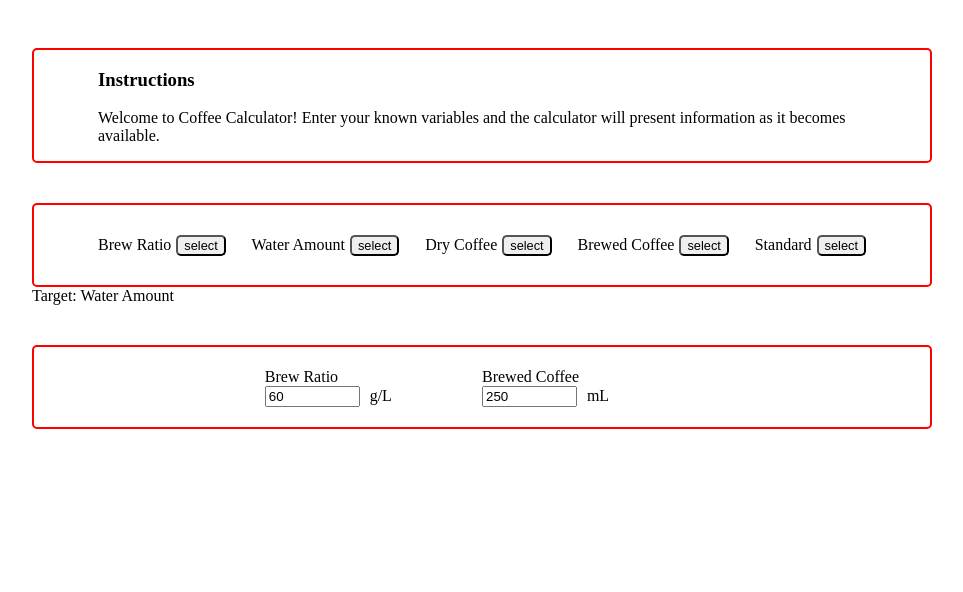
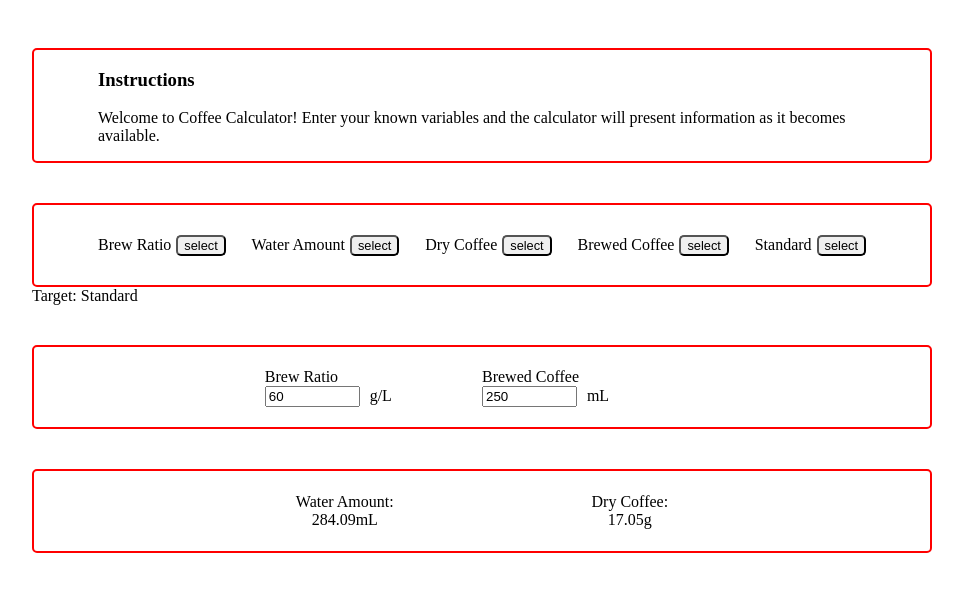
Before and after one commit to spark-c/coffee-calculator, a React (Create React App) app: page / in a window 1280 px wide. Shown: the top 592 px of the page, without its empty margins (158-1121 px from the left). Built offline with nearby package versions, Linux system fonts and the light colour scheme.

Commit message:
mostly working, recipe params/formulae need tweaks

```diff
--- a/src/components/App.js
+++ b/src/components/App.js
@@ -2,7 +2,7 @@ import React, { useState } from 'react';
 import Selector from './Selector';
 import VarBar from './VarBar';
 import TextBar from './TextBar';
-// import Calculator from './Calculator';
+import Calculator from './Calculator';
 import './stylesheet.css';
 
 
@@ -46,7 +46,7 @@ const App = () => {
             },
         });
 
-        const [targetParam, setTargetParam] = useState(params.water);
+        const [targetParam, setTargetParam] = useState(params.standard);
 
 
     const onInputUpdate = (label, newValue) => {
@@ -65,7 +65,7 @@ const App = () => {
             <Selector options={params} onTargetUpdate={setTargetParam} />
             <div>Target: {targetParam.label}</div>
             <VarBar params={params} onInputUpdate={onInputUpdate} target={targetParam} />
-            {/* <Calculator params={params} /> */}
+            <Calculator target={targetParam} params={params} />
         </div>
     );
 };
--- a/src/components/Calculator.js
+++ b/src/components/Calculator.js
@@ -2,52 +2,81 @@ import React, { useState, useEffect } from 'react';
 
 // some calculation references @ https://www.translatorscafe.com/unit-converter/en-US/calculator/coffee-brewing/
 
+
+
+
+const Calculator = ({ target, params }) => {
+    const [water, dryCoffee, brewedCoffee, brewRatio] = [params.water, params.dryCoffee, params.brewedCoffee, params.brewRatio];
+    const message = [{label: "Please provide inputs!", value: null}];
+
+
     // brewRatio = dry / water
-const calcBrewRatio = (dryCoffee, water) => {
-    return dryCoffee / (water/1000);
+    const calcBrewRatio = () => {
+        brewRatio.value = dryCoffee.value / (water.value/1000);
+        return [brewRatio];
     };
 
-// // water = dry / brewRatio
-const calcWater = (brewRatio, brewedCoffee) => {
-    let trueBrewRatio = brewRatio / 1000;
-    return brewedCoffee / (1 + (.2*trueBrewRatio - trueBrewRatio - 1.2*trueBrewRatio));
+    // water = dry / brewRatio
+    const calcWater = () => {
+        let trueBrewRatio = brewRatio.value / 1000;
+        water.value = brewedCoffee.value / (1 + (.2*trueBrewRatio - trueBrewRatio - 1.2*trueBrewRatio))
+        return [water];
     };
 
     // dry = brewRatio * water
-const calcDryCoffee = (brewRatio, water) => {
-    return brewRatio * (water/1000);
+    const calcDryCoffee = () => {
+        dryCoffee.value = brewRatio.value * (water.value/1000);
+        return [dryCoffee];
     };
 
     // brewedCoffee = water - 2(dry)
-const calcBrewedCoffee = (water, dryCoffee) => {
-    return ((water/1000) - 2*dryCoffee);
+    const calcBrewedCoffee = () => {
+        brewedCoffee.value = ((water.value/1000) - 2*dryCoffee.value);
+        return [brewedCoffee];
+    };
+    // standard
+    const calcStandard = () => {
+        water.value = calcWater()[0].value;
+        dryCoffee.value = calcDryCoffee()[0].value;
+        return [water, dryCoffee];
     };
 
 
-const Calculator = ({ params }) => {
-    const [water, dryCoffee, brewedCoffee, brewRatio] = [params.water, params.dryCoffee, params.brewedCoffee, params.brewRatio];
 
+    let renderedValue = null;
+    switch (target) {
+        case params.standard:
+            renderedValue = brewRatio.value&&brewedCoffee.value? calcStandard():message;
+            break;
+        case params.water:
+            renderedValue = brewRatio.value&&dryCoffee.value? calcWater():message;
+            break;
+        case params.dryCoffee:
+            renderedValue = brewRatio.value&&water.value? calcDryCoffee():message;
+            break;
+        case params.brewedCoffee:
+            renderedValue = water.value&&dryCoffee.value? calcBrewedCoffee():message;
+            break;
+        case params.brewRatio:
+            renderedValue = water.value&&dryCoffee.value? calcBrewRatio():message;
+            break;
+        default:
+            renderedValue = "No target match!"
+    }
 
-    const calculatedValues = [
-        {"Water": brewRatio&&brewedCoffee? calcWater(brewRatio.value, brewedCoffee.value):null},
-        {"Dry Coffee": brewRatio&&water? calcDryCoffee(brewRatio.value, water.value): null},
-        {"Brewed Coffee": water&&dryCoffee? calcBrewedCoffee(water.value, dryCoffee.value):null},
-        {"Brew Ratio": dryCoffee&&water? calcBrewRatio(dryCoffee.value, water.value):null},
-    ];
-
-    const renderedValues = calculatedValues.map(param => {
-        let [[itemName, itemValue]] = Object.entries(param);
-        return itemValue? <p key={itemName}>{itemName}: {itemValue}</p>:null;
+    const renderThis = renderedValue.map(value => {
+        return (
+            value.value?
+            <div className="result" key={value.label}>
+                <label className="result-label">{`${value.label}:`}</label>
+                <label className="result-value">{`${value.value.toFixed(2) + value.unit}`}</label>
+            </div> : value.label
+        );
     });
 
     return (
-        <div className="calculator bar">
-            <div className="results">
-                {renderedValues}
-            </div>
-            <div className="needed">
-                Needed
-            </div>
+        <div className="bar calculator">
+            {renderThis}
         </div>
     );
 };
--- a/src/components/stylesheet.css
+++ b/src/components/stylesheet.css
@@ -15,11 +15,14 @@
 
 .calculator {
     display: flex;
-    justify-content: space-between;
+    justify-content: space-evenly;
+    align-items: center;
 }
 
-.needed {
-    margin-top: 1em;
+.result {
+    display:flex;
+    flex-direction: column;
+    align-items: center;
 }
 
 .var-bar {
```
Lines whose indentation alone changed are shown as unchanged.
